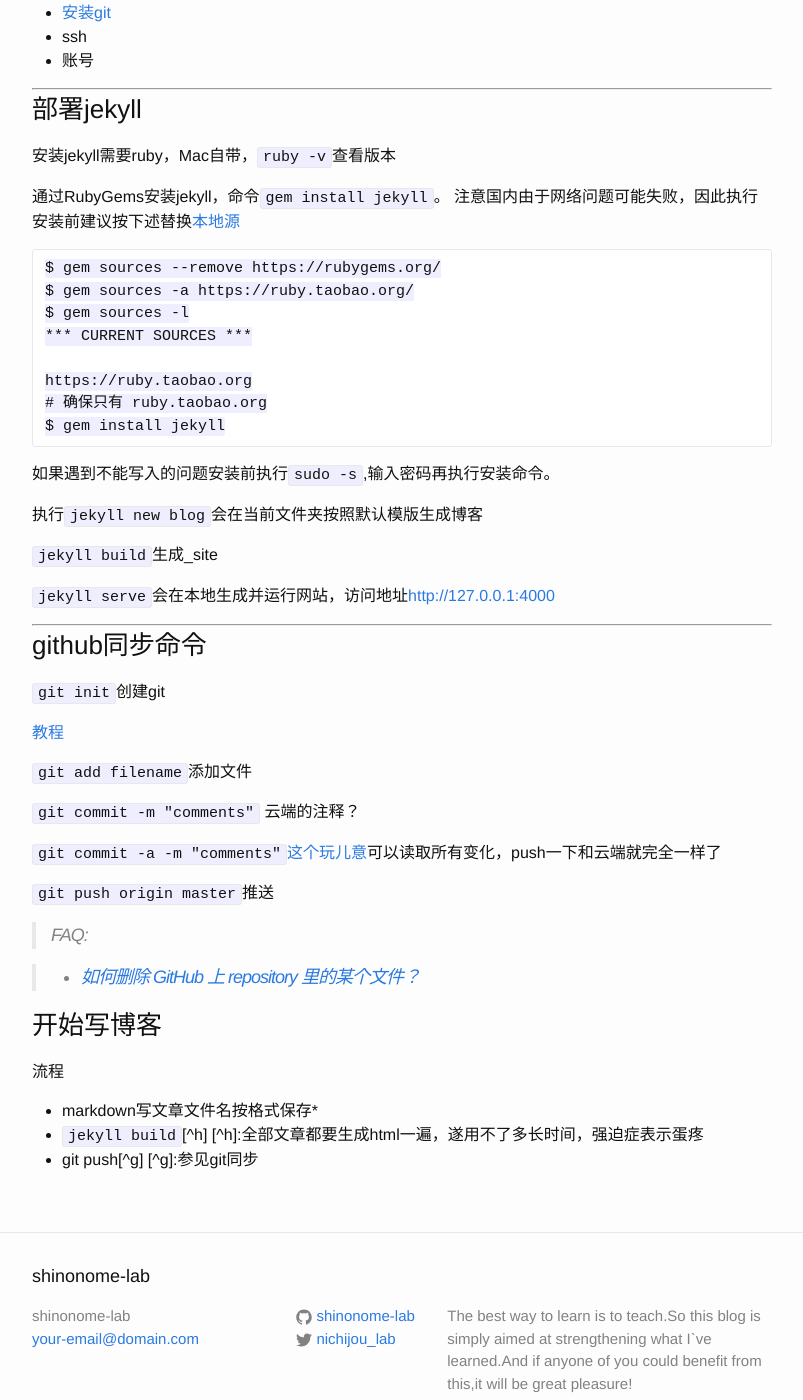
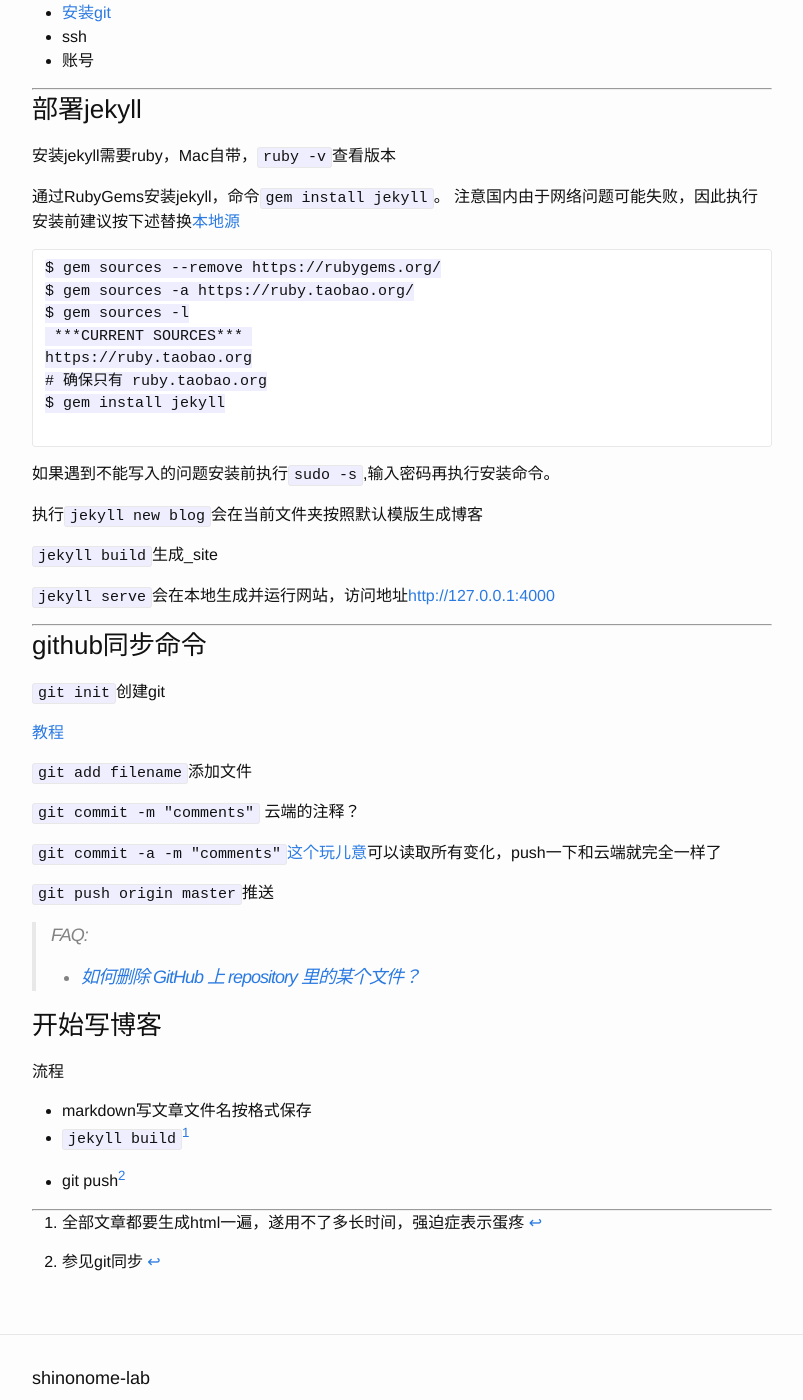
Before and after one commit to shinonome-lab/shinonome-lab.github.io, a Jekyll site: the page built from _posts/2015-03-11-jekyll.markdown, in a window 1280 px wide and 1400 px high, scrolled down 368 px. Shown: the whole window, without its empty margins (238-1041 px from the left). Built offline with Jekyll 4.4.1, drawn with Linux system fonts in a browser that asks for light colours.

Commit message:
new post

````diff
--- a/_posts/2015-03-11-jekyll.markdown
+++ b/_posts/2015-03-11-jekyll.markdown
@@ -26,16 +26,19 @@ categories: jekyll update
 通过RubyGems安装jekyll，命令`gem install jekyll`。
 注意国内由于网络问题可能失败，因此执行安装前建议按下述替换[本地源](http://ruby.taobao.org)
 
+
 ```
 $ gem sources --remove https://rubygems.org/
 $ gem sources -a https://ruby.taobao.org/
 $ gem sources -l
-*** CURRENT SOURCES ***
-
+ ***CURRENT SOURCES***
 https://ruby.taobao.org
 # 确保只有 ruby.taobao.org
 $ gem install jekyll
+
 ```
+
+
 如果遇到不能写入的问题安装前执行`sudo -s`,输入密码再执行安装命令。
 
 执行`jekyll new blog`会在当前文件夹按照默认模版生成博客
@@ -63,14 +66,19 @@ $ gem install jekyll
 `git push origin master`推送
 
 >FAQ:
-
->* [如何删除 GitHub 上 repository 里的某个文件？](https://ruby-china.org/topics/13509)
+>
+* [如何删除 GitHub 上 repository 里的某个文件？](https://ruby-china.org/topics/13509)
 
 ###开始写博客
 流程
 
-* markdown写文章文件名按格式保存*
-* `jekyll build`[^h]
-[^h]:全部文章都要生成html一遍，遂用不了多长时间，强迫症表示蛋疼
+* markdown写文章文件名按格式保存
+* `jekyll build`[^1]
+
+[^1]:全部文章都要生成html一遍，遂用不了多长时间，强迫症表示蛋疼
 * git push[^g]
+
 [^g]:参见git同步
+
+
+---
````
Also changed, not shown: 2 other files.
